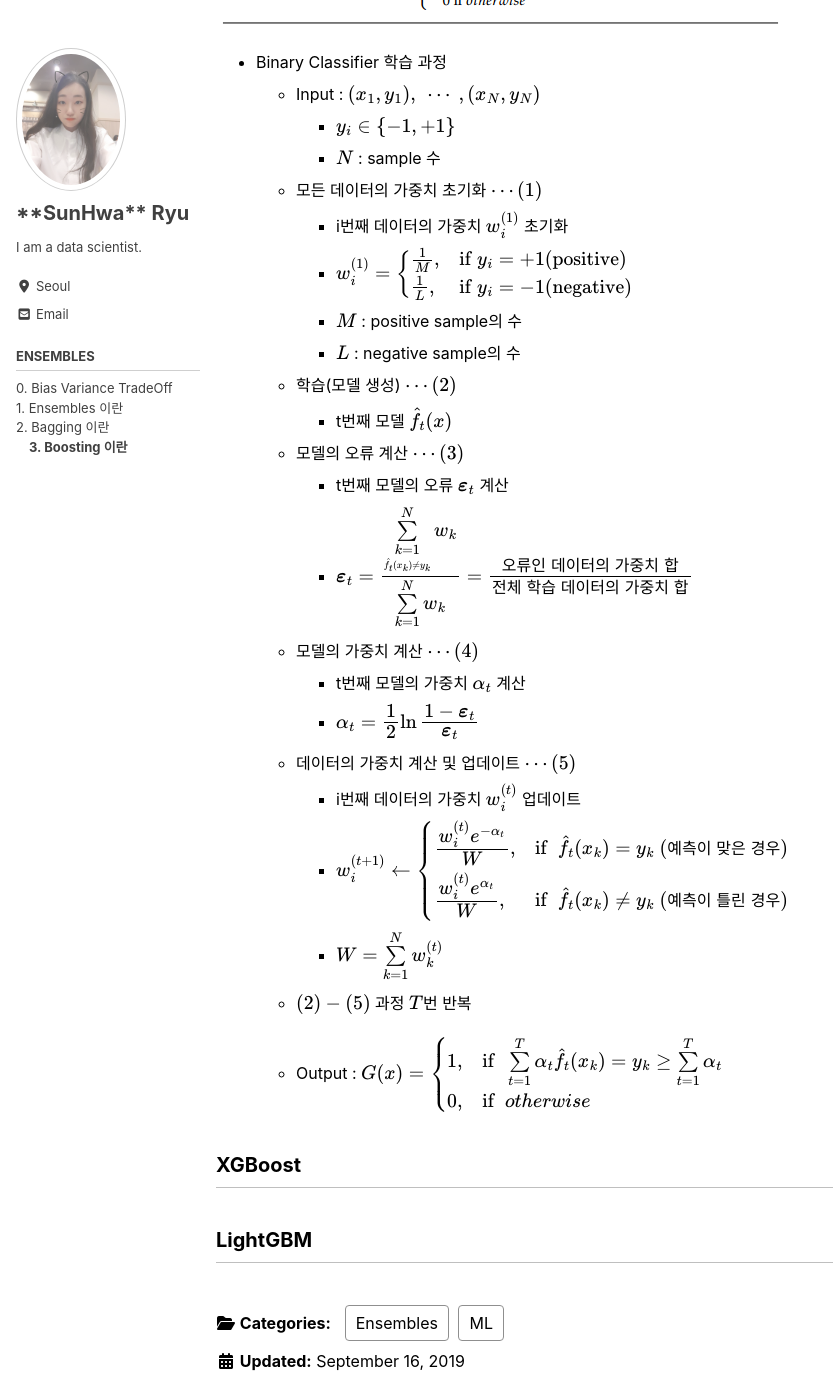
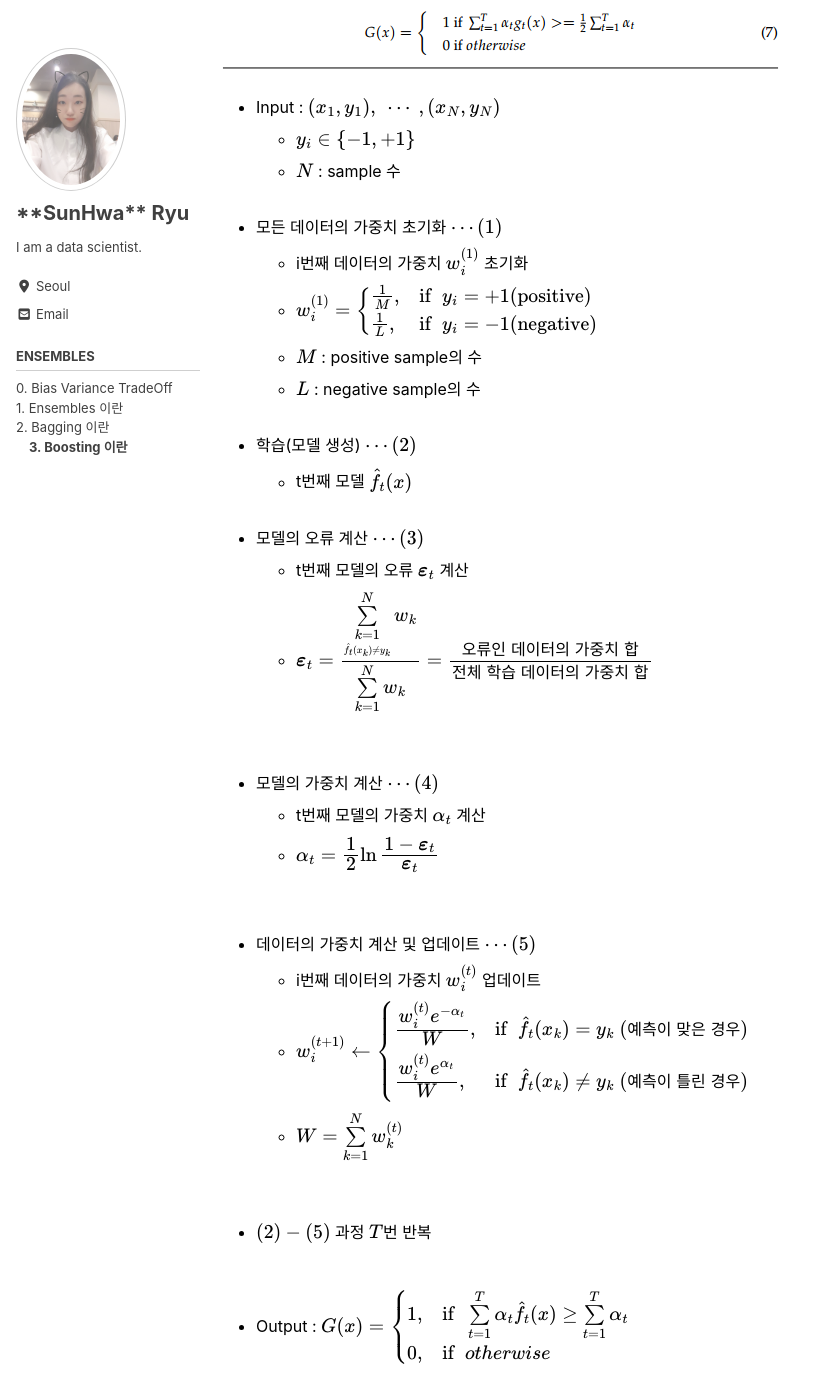
Before and after one commit to MinPinSunHwa/suna.github.io, a Jekyll site: the page built from _study/ensembles/3_boosting.md, in a window 1280 px wide and 1400 px high, scrolled down 893 px. Shown: the whole window, without its empty margins (0-833 px from the left). Built offline with Jekyll 4.4.1, drawn with Linux system fonts in a browser that asks for light colours; cached includes are drawn as plain includes; nearby versions of some CDN libraries; formulas are drawn with MathJax 3; some of the changed text lies outside the part shown.

Commit message:
Update 3_boosting.md

```diff
--- a/_study/ensembles/3_boosting.md
+++ b/_study/ensembles/3_boosting.md
@@ -21,54 +21,65 @@ toc: true
 
 ## AdaBoost
 
+**Binary Classifier**
+
 ![fig.2](../images/ensembles_3_2.png)
 
-- Binary Classifier 학습 과정
-  - Input : $$ (x_1, y_1),\ \cdots\ ,(x_N, y_N) $$
-    - $$ y_i \in \{-1, +1\} $$ <br>
-    - $$ N $$ : sample 수
+- Input : $$ (x_1, y_1),\ \cdots\ ,(x_N, y_N) $$
+  - $$ y_i \in \{-1, +1\} $$ <br>
+  - $$ N $$ : sample 수
+<br><br>
 
-  - 모든 데이터의 가중치 초기화 $$ \cdots(1) $$
-    - i번째 데이터의 가중치 $$ w_i^{(1)} $$ 초기화
-    - $$ w_i^{(1)} =
-      \begin{cases}
-      \frac{1}{M}, & \mbox{if }y_i=+1\mbox{(positive)} \\
-      \frac{1}{L}, & \mbox{if }y_i=-1\mbox{(negative)}
-      \end{cases} $$ <br>
-    - $$ M $$ : positive sample의 수
-    - $$ L $$ : negative sample의 수
+- 모든 데이터의 가중치 초기화 $$ \cdots(1) $$
+  - i번째 데이터의 가중치 $$ w_i^{(1)} $$ 초기화
+  - $$ w_i^{(1)} =
+    \begin{cases}
+    \frac{1}{M}, & \mbox{if }\ y_i=+1\mbox{(positive)} \\
+    \frac{1}{L}, & \mbox{if }\ y_i=-1\mbox{(negative)}
+    \end{cases} $$ <br>
+  - $$ M $$ : positive sample의 수
+  - $$ L $$ : negative sample의 수
+<br><br>
 
-  - 학습(모델 생성) $$ \cdots(2) $$
-    - t번째 모델 $$ \hat{f_t}(x) $$
+- 학습(모델 생성) $$ \cdots(2) $$
+  - t번째 모델 $$ \hat{f_t}(x) $$
+<br><br>
 
-  - 모델의 오류 계산 $$ \cdots(3) $$
-    - t번째 모델의 오류 $$ \boldsymbol{\varepsilon}_t $$ 계산
-    - $$ \boldsymbol{\varepsilon}_t =
-      \cfrac{\sum\limits_{\underset{\hat{f_t}(x_k)\ne y_k}{k=1}}^{N} w_k}
-      {\sum\limits_{k=1}^{N} w_k} =
-      \cfrac{\text{오류인 데이터의 가중치 합}}{\text{전체 학습 데이터의 가중치 합}} $$ <br>
+- 모델의 오류 계산 $$ \cdots(3) $$
+  - t번째 모델의 오류 $$ \boldsymbol{\varepsilon}_t $$ 계산
+  - $$ \boldsymbol{\varepsilon}_t =
+    \cfrac{\sum\limits_{\underset{\hat{f_t}(x_k)\ne y_k}{k=1}}^{N} w_k}
+    {\sum\limits_{k=1}^{N} w_k} =
+    \cfrac{\text{오류인 데이터의 가중치 합}}{\text{전체 학습 데이터의 가중치 합}} $$ <br>
+<br><br>
 
-  - 모델의 가중치 계산 $$ \cdots(4) $$
-    - t번째 모델의 가중치 $$ \alpha_t $$ 계산
-    - $$ \alpha_t = \cfrac{1}{2}
-      \ln \cfrac{1-\boldsymbol{\varepsilon}_t}{\boldsymbol{\varepsilon}_t} $$ <br>
+- 모델의 가중치 계산 $$ \cdots(4) $$
+  - t번째 모델의 가중치 $$ \alpha_t $$ 계산
+  - $$ \alpha_t = \cfrac{1}{2}
+    \ln \cfrac{1-\boldsymbol{\varepsilon}_t}{\boldsymbol{\varepsilon}_t} $$ <br>
+<br><br>
 
-  - 데이터의 가중치 계산 및 업데이트 $$ \cdots(5) $$
-    - i번째 데이터의 가중치 $$ w_i^{(t)} $$ 업데이트
-    - $$ w_i^{(t+1)} \leftarrow
-      \begin{cases}
-      \cfrac{w_i^{(t)} e^{-\alpha_t}}{W}, & \mbox{if }\ \hat{f_t}(x_k)=y_k\ (\text{예측이 맞은 경우}) \\
-      \cfrac{w_i^{(t)} e^{\alpha_t}}{W}, & \mbox{if }\ \hat{f_t}(x_k)\ne y_k\ (\text{예측이 틀린 경우})
-      \end{cases} $$ <br>
-    - $$ W = \sum\limits_{k=1}^{N} w_k^{(t)} $$ <br>
+- 데이터의 가중치 계산 및 업데이트 $$ \cdots(5) $$
+  - i번째 데이터의 가중치 $$ w_i^{(t)} $$ 업데이트
+  - $$ w_i^{(t+1)} \leftarrow
+    \begin{cases}
+    \cfrac{w_i^{(t)} e^{-\alpha_t}}{W}, & \mbox{if }\ \hat{f_t}(x_k)=y_k\ (\text{예측이 맞은 경우}) \\
+    \cfrac{w_i^{(t)} e^{\alpha_t}}{W}, & \mbox{if }\ \hat{f_t}(x_k)\ne y_k\ (\text{예측이 틀린 경우})
+    \end{cases} $$ <br>
+  - $$ W = \sum\limits_{k=1}^{N} w_k^{(t)} $$ <br>
+<br><br>
 
-  - $$ (2)-(5) $$ 과정 $$ T $$번 반복
+- $$ (2)-(5) $$ 과정 $$ T $$번 반복
+<br><br>
 
-  - Output : $$ G(x) =
-    \begin{cases}
-    1, & \mbox{if }\ \sum\limits_{t=1}^{T} \alpha_t \hat{f_t}(x_k)=y_k \ge \sum\limits_{t=1}^{T} \alpha_t\\
-    0, & \mbox{if }\ otherwise
-    \end{cases} $$
+- Output : $$ G(x) =
+  \begin{cases}
+  1, & \mbox{if }\ \sum\limits_{t=1}^{T} \alpha_t \hat{f_t}(x) \ge \sum\limits_{t=1}^{T} \alpha_t\\
+  0, & \mbox{if }\ otherwise
+  \end{cases} $$
+<br><br>
+
+## Gradient Boosting (GBM)
 
 ## XGBoost
 
```
